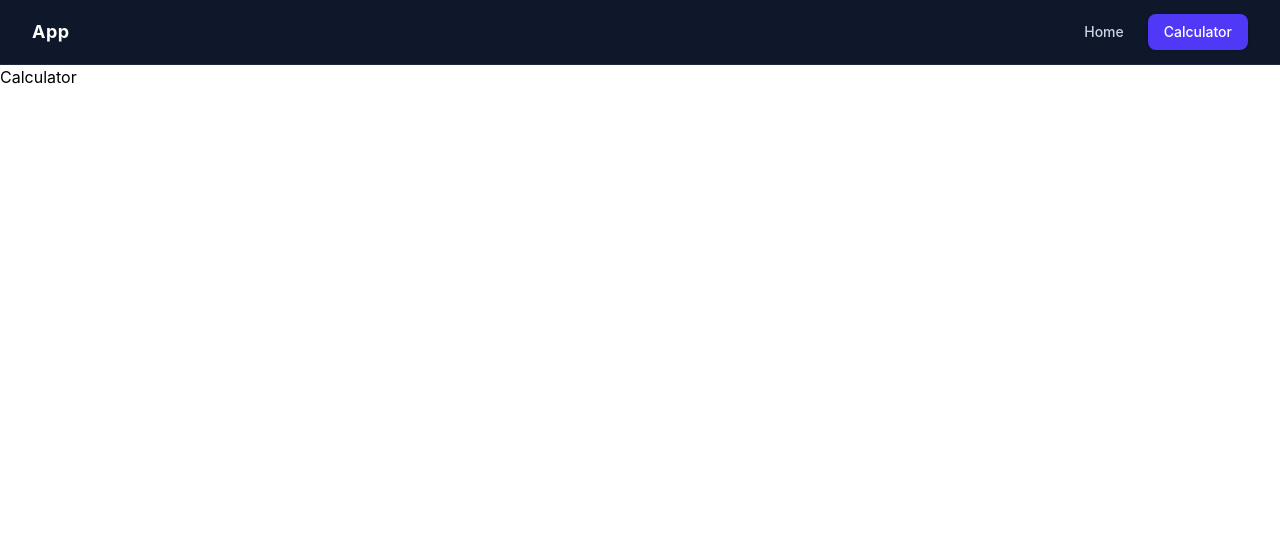
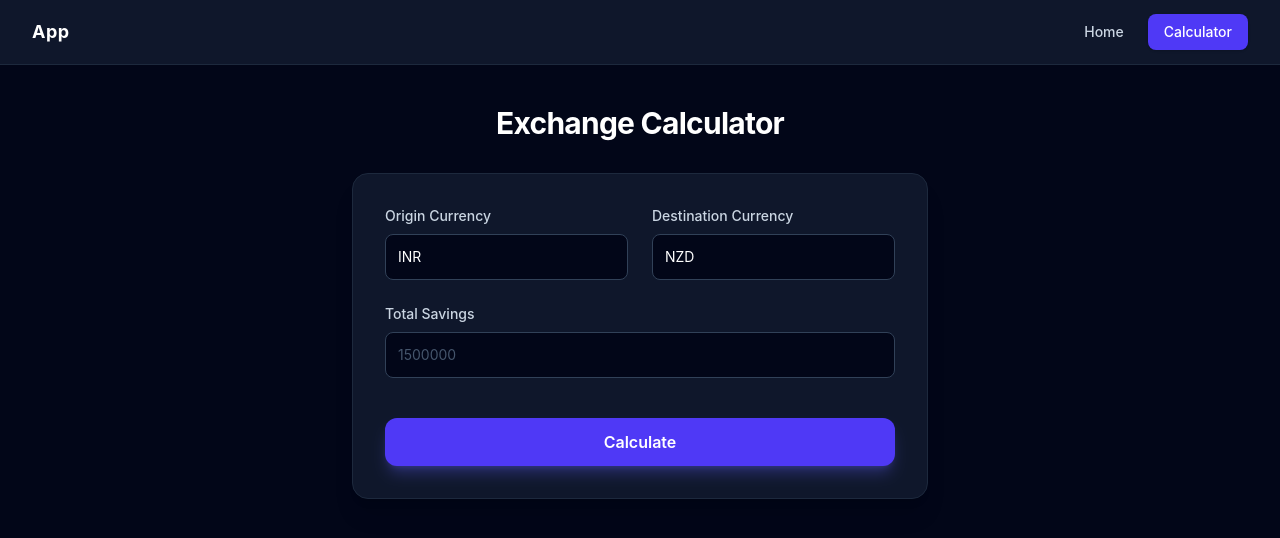
Before and after one commit to mohdriyaan/relocation-budget, a React (Vite) app in the folder client/: page /calculator in a window 1280 px wide. Shown: the top 538 px of the page. Built offline with nearby package versions, Linux system fonts and the light colour scheme.

Commit message:
feat: build calculator input form

```diff
--- /dev/null
+++ b/client/src/components/CalculatorSummary.jsx
@@ -0,0 +1,28 @@
+// components/CalculatorSummary.jsx
+const CalculatorSummary = ({originCurrency, destinationCurrency, savings}) => {
+  return (
+    <div className="bg-slate-950 rounded-xl p-5 border border-indigo-500/30 shadow-inner">
+      <h2 className="text-lg font-semibold text-indigo-400 mb-4 tracking-wide">
+        Calculation Input
+      </h2>
+
+      <div className="space-y-3 text-sm">
+        <div className="flex justify-between items-center bg-slate-900 p-3 rounded-lg border border-slate-800">
+          <span className="text-slate-400">From:</span>
+          <span className="font-mono text-white font-medium">{originCurrency}</span>
+        </div>
+
+        <div className="flex justify-between items-center bg-slate-900 p-3 rounded-lg border border-slate-800">
+          <span className="text-slate-400">To:</span>
+          <span className="font-mono text-white font-medium">{destinationCurrency}</span>
+        </div>
+
+        <div className="flex justify-between items-center bg-slate-900 p-3 rounded-lg border border-slate-800">
+          <span className="text-slate-400">Savings:</span>
+          <span className="font-mono text-white font-medium">{savings || "0"}</span>
+        </div>
+      </div>
+    </div>
+  )
+}
+export default CalculatorSummary
--- /dev/null
+++ b/client/src/components/CurrencySelector.jsx
@@ -0,0 +1,28 @@
+// components/CurrencySelector.jsx
+import currencyList from "../data/currencies.js"
+
+const CurrencySelector = ({name, label, value, onChange}) => {
+  return (
+    <div className="flex flex-col w-full">
+      <label
+        htmlFor={name}
+        className="block text-sm font-medium text-slate-300 mb-2"
+      >
+        {label}
+      </label>
+
+      <select
+        name={name}
+        id={name}
+        value={value}
+        onChange={onChange}
+        className="w-full bg-slate-950 border border-slate-700 text-white text-sm rounded-lg focus:ring-2 focus:ring-indigo-500 focus:border-indigo-500 block p-3 appearance-none transition-colors"
+      >
+        {currencyList.map((currency) => (
+          <option key={currency} value={currency}>{currency}</option>
+        ))}
+      </select>
+    </div>
+  )
+}
+export default CurrencySelector
--- /dev/null
+++ b/client/src/components/SavingsInput.jsx
@@ -0,0 +1,17 @@
+// components/SavingsInput.jsx
+
+const SavingsInput = ({name, onChange, placeholder, value}) => {
+  return (
+    <div className="relative w-full">
+      <input
+        name={name}
+        type="text"
+        placeholder={placeholder}
+        onChange={onChange}
+        value={value}
+        className="w-full bg-slate-950 border border-slate-700 text-white text-sm rounded-lg focus:ring-2 focus:ring-indigo-500 focus:border-indigo-500 block p-3 placeholder-slate-600 transition-colors"
+      />
+    </div>
+  )
+}
+export default SavingsInput
--- /dev/null
+++ b/client/src/data/currencies.js
@@ -0,0 +1,11 @@
+const currencyList = [
+  "INR",
+  "USD",
+  "EUR",
+  "GBP",
+  "NZD",
+  "AUD",
+  "CAD"
+]
+
+export default currencyList
--- a/client/src/pages/Calculator.jsx
+++ b/client/src/pages/Calculator.jsx
@@ -1,6 +1,89 @@
+// pages/Calculator.jsx
+import CalculatorSummary from "../components/CalculatorSummary.jsx"
+import CurrencySelector from "../components/CurrencySelector.jsx"
+import SavingsInput from "../components/SavingsInput.jsx"
+import { useState } from "react"
+
 const Calculator = () => {
+  const [showSummary, setShowSummary] = useState(false)
+
+  const [formData, setFormData] = useState({
+    originCurrency: "INR",
+    destinationCurrency: "NZD",
+    savings: ""
+  })
+
+  function changeHandler(event) {
+    const { name, value } = event.target
+    setFormData((prev) => ({
+      ...prev,
+      [name]: value
+    }))
+  }
+
+  function handleSubmit(event) {
+    event.preventDefault()
+    setShowSummary(true)
+  }
+
   return (
-    <div>Calculator</div>
+    <div className="min-h-screen bg-slate-950 py-10 px-4 sm:px-6">
+      <div className="max-w-xl mx-auto">
+        <h1 className="text-3xl font-bold text-white mb-8 text-center tracking-tight">
+          Exchange Calculator
+        </h1>
+
+        <div className="bg-slate-900 border border-slate-800 rounded-2xl shadow-xl p-6 sm:p-8">
+          <form onSubmit={handleSubmit} className="space-y-6">
+
+            <div className="grid grid-cols-1 sm:grid-cols-2 gap-6">
+              <CurrencySelector
+                name="originCurrency"
+                label="Origin Currency"
+                value={formData.originCurrency}
+                onChange={changeHandler}
+              />
+              <CurrencySelector
+                name="destinationCurrency"
+                label="Destination Currency"
+                value={formData.destinationCurrency}
+                onChange={changeHandler}
+              />
+            </div>
+
+            <div>
+              <label className="block text-sm font-medium text-slate-300 mb-2">
+                Total Savings
+              </label>
+              <SavingsInput
+                name="savings"
+                onChange={changeHandler}
+                placeholder="1500000"
+                value={formData.savings}
+              />
+            </div>
+
+            <button
+              type="submit"
+              className="w-full bg-indigo-600 hover:bg-indigo-500 text-white font-semibold py-3 px-4 rounded-xl transition-all duration-200 shadow-lg shadow-indigo-500/30 focus:outline-none focus:ring-2 focus:ring-indigo-500 focus:ring-offset-2 focus:ring-offset-slate-900 mt-4"
+            >
+              Calculate
+            </button>
+
+            {showSummary ? (
+              <div className="mt-8 pt-6 border-t border-slate-800">
+                <CalculatorSummary
+                  originCurrency={formData.originCurrency}
+                  destinationCurrency={formData.destinationCurrency}
+                  savings={formData.savings}
+                />
+              </div>
+            ) : null}
+
+          </form>
+        </div>
+      </div>
+    </div>
   )
 }
 export default Calculator
```
